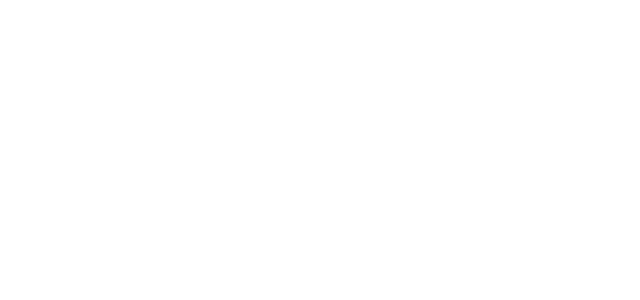
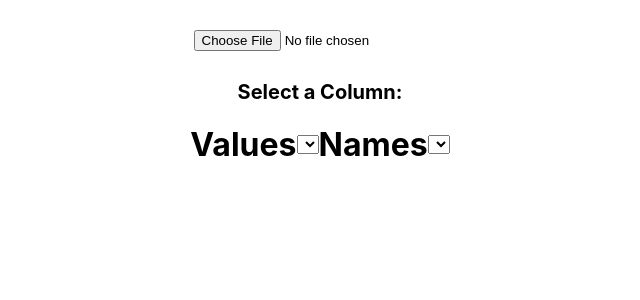
Before and after one commit to NoodlesOfWrath/dedorama, a React (Create React App) app: page /BubbleChart in a window 1280 px wide. Before the commit this address had no page. Shown: the top 300 px of the page, without its empty margins (320-960 px from the left). Built offline with nearby package versions, Linux system fonts and the light colour scheme.

Commit message:
Bubble chart initial commit

```diff
--- a/src/App.js
+++ b/src/App.js
@@ -5,6 +5,7 @@
 import DotCalender from './pages/DotCalender'
 import FillingCircle from './pages/FillingCircle';
 import MainPage from './pages/MainPage';
+import BubbleChart from './pages/BubbleChart';
 
 function App() {
   return (
@@ -14,6 +15,7 @@
           <Route path='/FillingCircle' element={<FillingCircle />}></Route>
           <Route path='/DotCalender' element={<DotCalender />}></Route>
           <Route path='/MainPage' element={<MainPage />} ></Route>
+          <Route path='/BubbleChart' element={<BubbleChart />} ></Route>
         </Routes>
       </Router>
 
--- /dev/null
+++ b/src/pages/BubbleChart.css
@@ -0,0 +1,17 @@
+.dot {
+    height: 50px;
+    width: 50px;
+    background: radial-gradient(rgba(232, 71, 71, 0.684), #ff0000ca);
+    border-radius: 50%;
+    display: inline-block;
+    position: relative;
+}
+
+.dotText {
+    color: rgb(0, 0, 0);
+    font-size: 20px;
+    font-weight: bold;
+    position: relative;
+    text-align: center;
+    top: 25%;
+}
--- /dev/null
+++ b/src/pages/BubbleChart.js
@@ -0,0 +1,94 @@
+import React, { useState, useEffect } from 'react';
+import './BubbleChart.css';
+import CSVReader from '../CSVReader';
+
+function BubbleChart() {
+    const [csvData, setCsvData] = useState([]);
+    const [selectedColumn, setSelectedColumn] = useState('');
+    const [selectedColumn2, setSelectedColumn2] = useState('Name');
+    const [sizes, setSizes] = useState([]);
+    const [names, setNames] = useState([]);
+    const [normalizedSizes, setNormalizedSizes] = useState([]);
+    const [sizeMean, setSizeMean] = useState(0);
+
+    const handleCsvDataChange = (data) => {
+        setCsvData(data);
+    };
+
+    const handleColumn1Select = (e) => {
+        setSelectedColumn(e.target.value);
+    };
+
+    const handleColumn2Select = (e) => {
+        setSelectedColumn2(e.target.value);
+    };
+
+    useEffect(() => {
+        // Use the map function to extract the selected column values
+        let extractedSizes = csvData.map((row) => parseFloat(row[selectedColumn]));
+        let extractedNames = csvData.map((row) => row[selectedColumn2]);
+
+        // Convert any Falsey to 0
+        extractedSizes = extractedSizes.map((value) => value = value || 0);
+        setSizes(extractedSizes);
+        setNames(extractedNames);
+
+        // Calculate the mean of the sizes
+        const newSizeMean = extractedSizes.reduce((a, b) => a + b, 0) / extractedSizes.length;
+        setSizeMean(newSizeMean);
+
+        // Calculate the normalized sizes
+        setNormalizedSizes(extractedSizes.map((value) => value / newSizeMean));
+    }, [csvData, selectedColumn, selectedColumn2]);
+
+    return (
+        <div className="BubbleChart">
+            <div className='center'>
+                <CSVReader onCsvDataChange={handleCsvDataChange} />
+            </div>
+            <div>
+                <div className='centeredHeader'>Select a Column:</div>
+                <div className='center'>
+                    <h1>Values</h1>
+                    <select value={selectedColumn} onChange={handleColumn1Select}>
+                        {csvData[0] &&
+                            Object.keys(csvData[0]).map((header) => (
+                                <option key={header} value={header}>
+                                    {header}
+                                </option>
+                            ))}
+                    </select>
+                    <h1>Names</h1>
+                    <select value={selectedColumn2} onChange={handleColumn2Select}>
+                        {csvData[0] &&
+                            Object.keys(csvData[0]).map((header) => (
+                                <option key={header} value={header}>
+                                    {header}
+                                </option>
+                            ))}
+                    </select>
+                </div>
+            </div>
+            <div>
+                {normalizedSizes.map((size, index) => (
+                    <span>
+                        <span
+                            className="dot"
+                            style={{
+                                height: size * 60 + 'px',
+                                width: size * 60 + 'px',
+                                zIndex: -1
+                            }}
+                        >
+                            <div className="dotText"
+                                style={{ fontSize: size * 10 }}>
+                                {names[index]}</div>
+                        </span>
+                    </span>
+                ))}
+            </div>
+        </div>
+    );
+}
+
+export default BubbleChart;
```
